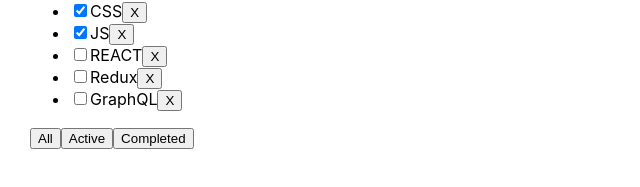
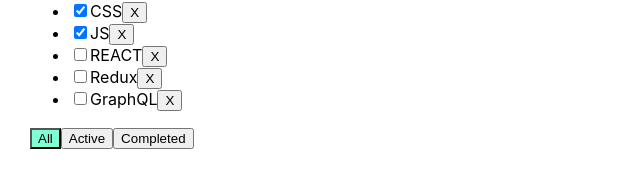
Before and after one commit to vadimhmys/todots, a React (Create React App) app: page / in a window 1280 px wide. Shown: the part 127-314 px from the top of the page, without its empty margins (0-640 px from the left). Built offline with nearby package versions, Linux system fonts and the light colour scheme.

Commit message:
feat: add lightshot for buttons

```diff
--- a/src/App.css
+++ b/src/App.css
@@ -14,3 +14,7 @@
 .error-message {
   color: red;
 }
+
+.active-filter {
+  background-color: aquamarine
+}
--- a/src/App.tsx
+++ b/src/App.tsx
@@ -62,6 +62,7 @@
         changeFilter={changeFilter}
         addTask={addTask}
         changeTaskStatus={changeStatus}
+        filter={filter}
         />
     </div>
   );
--- a/src/TodoList.tsx
+++ b/src/TodoList.tsx
@@ -14,7 +14,8 @@
   removeTask: (id: string) => void,
   changeFilter: (value: FilterValuesType) => void,
   addTask: (title: string) => void,
-  changeTaskStatus: (taskId: string, isDone: boolean) => void
+  changeTaskStatus: (taskId: string, isDone: boolean) => void,
+  filter: FilterValuesType
 }
 
 export function TodoList(props: PropsType) {
@@ -56,7 +57,7 @@
           className={error ? "error" : ""}
         />
         <button onClick={addTask}>+</button>
-        {error && <div className='error-message'>Field is required</div>}
+        {error && <div className="error-message">Field is required</div>}
       </div>
       <ul>
         {props.tasks.map((t) => {
@@ -64,15 +65,15 @@
             props.removeTask(t.id);
           };
           const onChangeHandler = (e: ChangeEvent<HTMLInputElement>) => {
-            props.changeTaskStatus(t.id, e.currentTarget.checked)
-          }
+            props.changeTaskStatus(t.id, e.currentTarget.checked);
+          };
           return (
             <li key={t.id}>
               <input
                 type="checkbox"
                 checked={t.isDone}
                 onChange={onChangeHandler}
-                />
+              />
               <span>{t.title}</span>
               <button onClick={onRemoveHandler}>X</button>
             </li>
@@ -80,9 +81,24 @@
         })}
       </ul>
       <div>
-        <button onClick={onAllClickHandler}>All</button>
-        <button onClick={onActiveClickHandler}>Active</button>
-        <button onClick={onCompletedClickHandler}>Completed</button>
+        <button
+          className={props.filter === "all" ? "active-filter" : ""}
+          onClick={onAllClickHandler}
+        >
+          All
+        </button>
+        <button
+          className={props.filter === "active" ? "active-filter" : ""}
+          onClick={onActiveClickHandler}
+        >
+          Active
+        </button>
+        <button
+          className={props.filter === "completed" ? "active-filter" : ""}
+          onClick={onCompletedClickHandler}
+        >
+          Completed
+        </button>
       </div>
     </div>
   );
```
